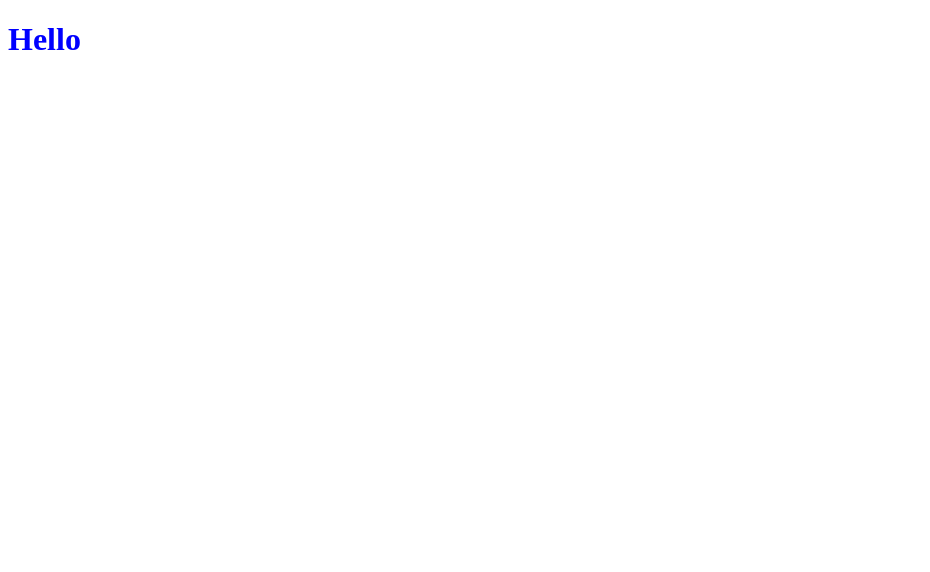
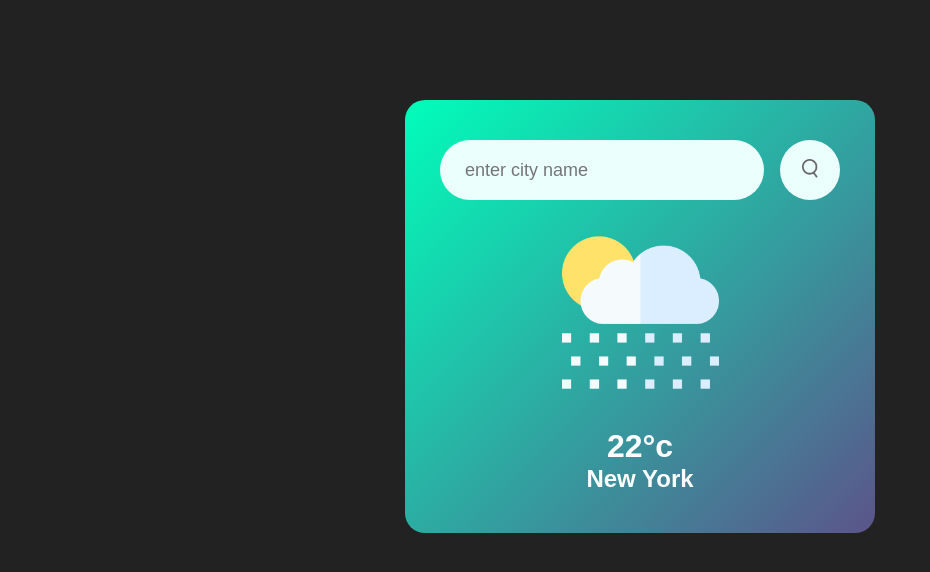
Before and after one commit to Rajibbepary/weather--app, a plain HTML site: page index.html in a window 1280 px wide. Shown: the whole page, without its empty margins (0-930 px from the left). Drawn offline with Linux system fonts and the light colour scheme.

Commit message:
weather app

```diff
--- a/index.html
+++ b/index.html
@@ -7,7 +7,18 @@
 <link rel="stylesheet" href="/style.css">
 </head>
 <body>
-    <h1 class="h1">Hello</h1>
+
+    <div class="card">
+        <div class="search">
+            <input type="text" placeholder="enter city name" spellcheck="false">
+            <button> <img src="images/search.png" ></button>
+        </div>
+        <div class="weather">
+            <img src="images/rain.png" class="weather-icon">
+            <h1 class="temp">22°c</h1>
+            <h2 class="city">New York</h2>
+        </div>
+    </div>
    <script src="/index.js"></script>
 </body>
 </html>
--- a/style.css
+++ b/style.css
@@ -1,3 +1,49 @@
-.h1{
-    color: blue;
+*{
+    margin: 0;
+    padding: 0;
+    box-sizing: border-box;
+    font-family: sans-serif;
 }
+body{
+    background: #222;
+}
+.card{
+    width: 90%;
+    max-width: 470px;
+    background: linear-gradient(135deg, #00feba, #5b548a);
+    color: #fff;
+    margin: 100px auto 0;
+    border-radius: 20px;
+    padding: 40px 35px;
+    text-align: center;
+}
+.search{
+    width: 100%;
+    display: flex;
+    align-items: center;
+    justify-content: space-between;
+}
+.search input{
+    border: 0;
+    outline: 0;
+    background: #ebfffc;
+    color: #555;
+    padding: 10px 25px;
+    height: 60px;
+    border-radius: 30px;
+    flex: 1;
+    margin-right: 16px;
+    font-size: 18px;
+}
+.search button{
+    border: 0;
+    outline: 0;
+    background: #ebfffc;
+    border-radius: 50%;
+    width: 60px;
+    height: 60px;
+    cursor: pointer;
+}
+.search button img{
+    width: 16px;
+}
```
